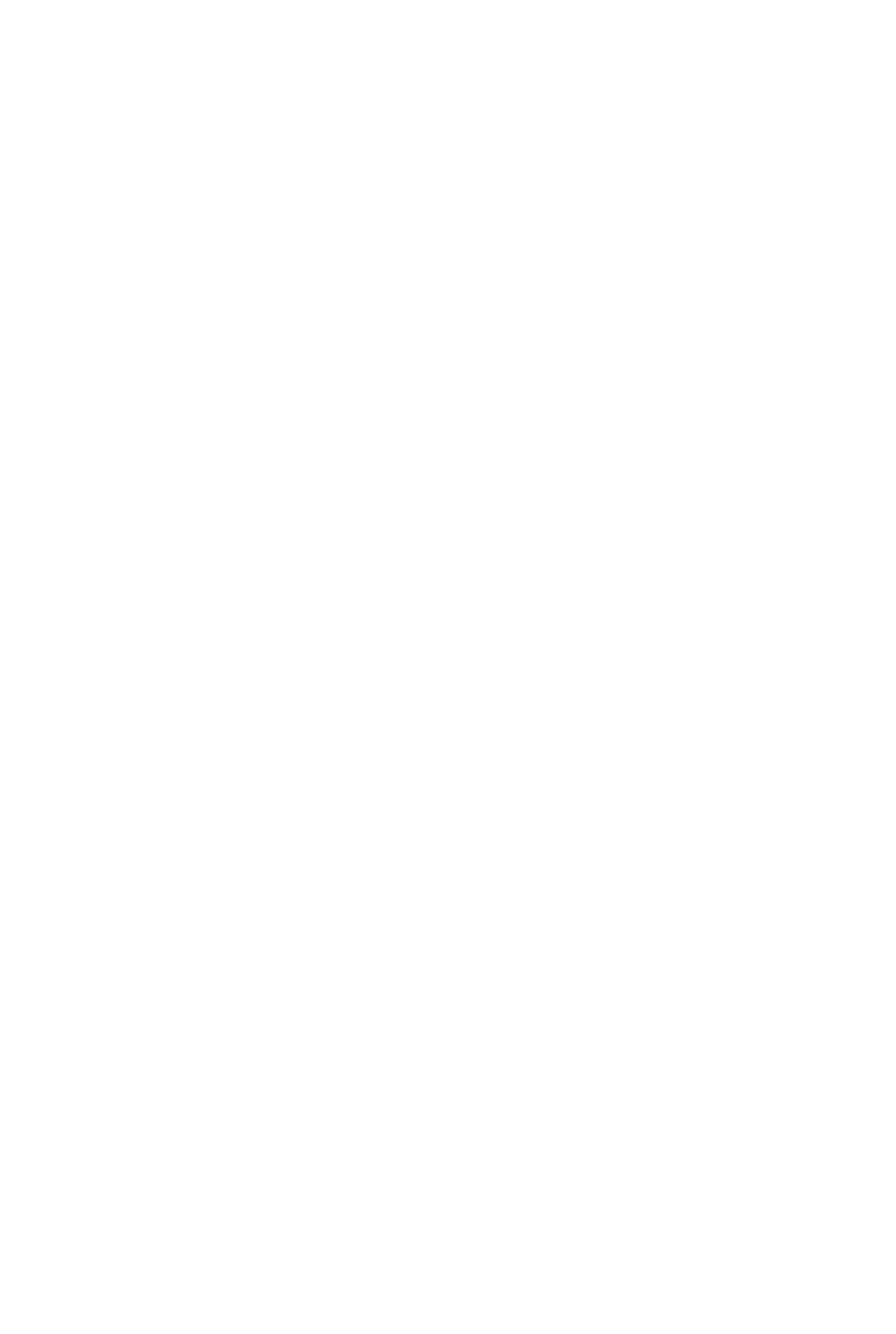
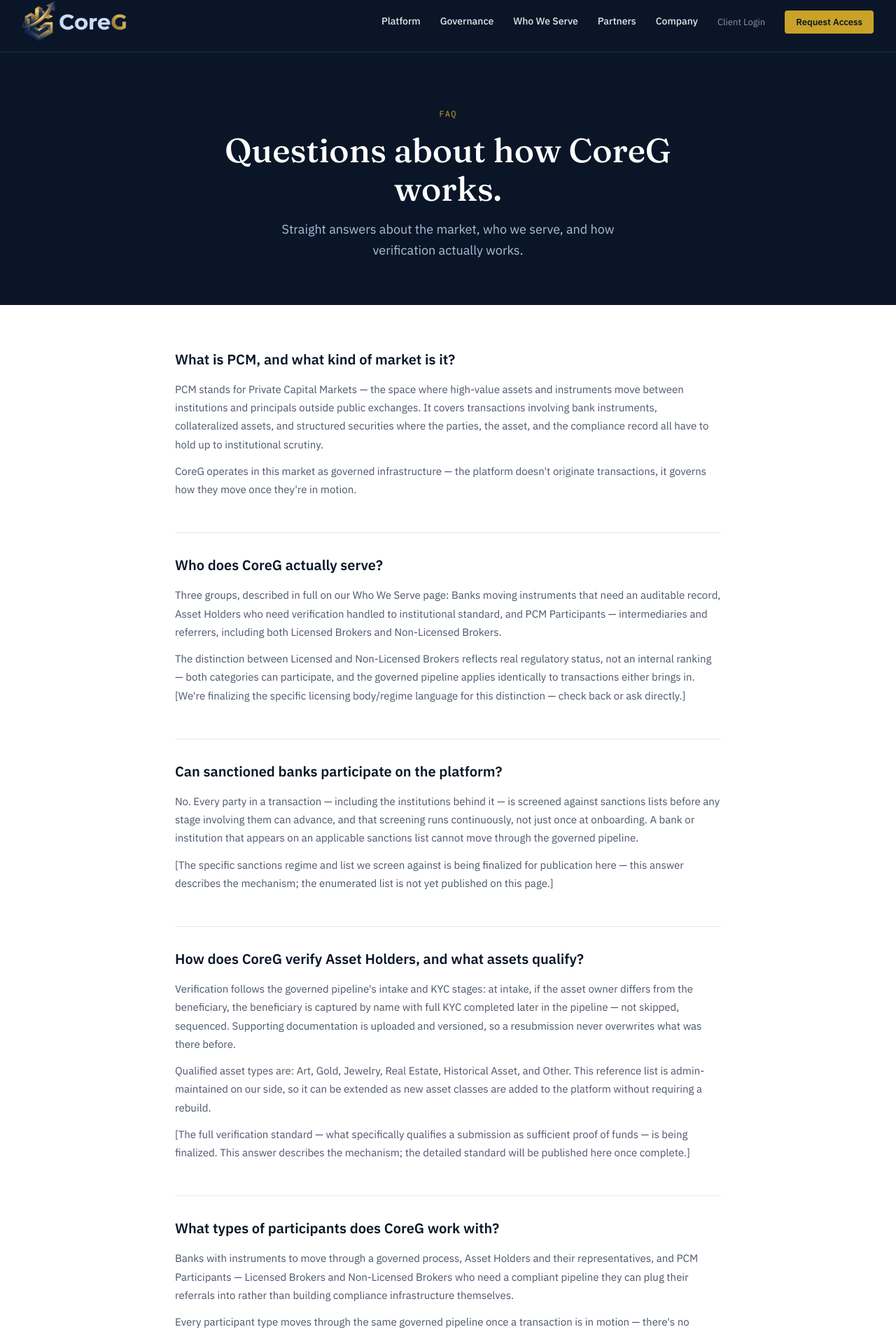
Before and after one commit to CoreGAdmin/coregenisis-site, a React (Vite) app: page /faq in a window 1280 px wide. Before the commit this address had no page. Shown: the part 14-1921 px from the top of the page at 70% size. Before the commit the page ends 800 px from the top, so only its background shows below. Built offline with nearby package versions, Linux system fonts and the light colour scheme.

Commit message:
feat: FAQ page, Licensed/Non-Licensed Broker language

```diff
--- a/src/App.jsx
+++ b/src/App.jsx
@@ -7,6 +7,7 @@
 import Company from "./pages/Company.jsx";
 import PrivacyPolicy from "./pages/PrivacyPolicy.jsx";
 import TermsOfService from "./pages/TermsOfService.jsx";
+import FAQ from "./pages/FAQ.jsx";
 
 export default function App() {
   return (
@@ -20,6 +21,7 @@
         <Route path="/company" element={<Company />} />
         <Route path="/privacy-policy" element={<PrivacyPolicy />} />
         <Route path="/terms-of-service" element={<TermsOfService />} />
+        <Route path="/faq" element={<FAQ />} />
       </Routes>
     </BrowserRouter>
   );
--- a/src/data/content.js
+++ b/src/data/content.js
@@ -23,5 +23,5 @@
   { label: "Asset Holders",
     body: "Principals and their representatives who need proof-of-funds and asset verification handled to institutional standard." },
   { label: "PCM Participants",
-    body: "Intermediaries and referrers in private capital markets who need a compliant pipeline they can plug into." },
+    body: "Intermediaries and referrers in private capital markets who need a compliant pipeline they can plug into — including Licensed Brokers and Non-Licensed Brokers (see FAQ for details)." },
 ];
--- /dev/null
+++ b/src/data/faqContent.js
@@ -0,0 +1,40 @@
+// FAQ content — every answer sourced from confirmed portal facts or
+// explicitly marked mechanism-only/pending. Nothing here is invented.
+export const FAQ_ITEMS = [
+  {
+    q: "What is PCM, and what kind of market is it?",
+    a: [
+      "PCM stands for Private Capital Markets — the space where high-value assets and instruments move between institutions and principals outside public exchanges. It covers transactions involving bank instruments, collateralized assets, and structured securities where the parties, the asset, and the compliance record all have to hold up to institutional scrutiny.",
+      "CoreG operates in this market as governed infrastructure — the platform doesn't originate transactions, it governs how they move once they're in motion.",
+    ],
+  },
+  {
+    q: "Who does CoreG actually serve?",
+    a: [
+      "Three groups, described in full on our Who We Serve page: Banks moving instruments that need an auditable record, Asset Holders who need verification handled to institutional standard, and PCM Participants — intermediaries and referrers, including both Licensed Brokers and Non-Licensed Brokers.",
+      "The distinction between Licensed and Non-Licensed Brokers reflects real regulatory status, not an internal ranking — both categories can participate, and the governed pipeline applies identically to transactions either brings in. [We're finalizing the specific licensing body/regime language for this distinction — check back or ask directly.]",
+    ],
+  },
+  {
+    q: "Can sanctioned banks participate on the platform?",
+    a: [
+      "No. Every party in a transaction — including the institutions behind it — is screened against sanctions lists before any stage involving them can advance, and that screening runs continuously, not just once at onboarding. A bank or institution that appears on an applicable sanctions list cannot move through the governed pipeline.",
+      "[The specific sanctions regime and list we screen against is being finalized for publication here — this answer describes the mechanism; the enumerated list is not yet published on this page.]",
+    ],
+  },
+  {
+    q: "How does CoreG verify Asset Holders, and what assets qualify?",
+    a: [
+      "Verification follows the governed pipeline's intake and KYC stages: at intake, if the asset owner differs from the beneficiary, the beneficiary is captured by name with full KYC completed later in the pipeline — not skipped, sequenced. Supporting documentation is uploaded and versioned, so a resubmission never overwrites what was there before.",
+      "Qualified asset types are: Art, Gold, Jewelry, Real Estate, Historical Asset, and Other. This reference list is admin-maintained on our side, so it can be extended as new asset classes are added to the platform without requiring a rebuild.",
+      "[The full verification standard — what specifically qualifies a submission as sufficient proof of funds — is being finalized. This answer describes the mechanism; the detailed standard will be published here once complete.]",
+    ],
+  },
+  {
+    q: "What types of participants does CoreG work with?",
+    a: [
+      "Banks with instruments to move through a governed process, Asset Holders and their representatives, and PCM Participants — Licensed Brokers and Non-Licensed Brokers who need a compliant pipeline they can plug their referrals into rather than building compliance infrastructure themselves.",
+      "Every participant type moves through the same governed pipeline once a transaction is in motion — there's no separate, lighter-touch path for any category.",
+    ],
+  },
+];
--- /dev/null
+++ b/src/pages/FAQ.jsx
@@ -0,0 +1,47 @@
+import PageNav from "../components/PageNav.jsx";
+import PageFooter from "../components/PageFooter.jsx";
+import { ComingSoonButton } from "../components/ComingSoonButton.jsx";
+import { FAQ_ITEMS } from "../data/faqContent.js";
+
+export default function FAQ() {
+  return (
+    <div className="font-sans text-navy bg-white">
+      <PageNav />
+
+      <section className="bg-navy px-8 pt-20 pb-16 text-center">
+        <div className="max-w-[720px] mx-auto">
+          <div className="font-mono text-xs tracking-[0.1em] text-gold uppercase mb-4">FAQ</div>
+          <h1 className="font-display text-[clamp(32px,4.5vw,48px)] font-medium leading-[1.15] text-white mb-4">
+            Questions about how CoreG works.
+          </h1>
+          <p className="text-lg text-ice/85 max-w-[560px] mx-auto leading-relaxed">
+            Straight answers about the market, who we serve, and how verification actually works.
+          </p>
+        </div>
+      </section>
+
+      <section className="bg-white px-8 py-16">
+        <div className="max-w-[780px] mx-auto space-y-12">
+          {FAQ_ITEMS.map((item, i) => (
+            <div key={i} className="border-t border-[#E2E8F0] pt-8 first:border-t-0 first:pt-0">
+              <h2 className="text-xl font-semibold text-navy mb-4">{item.q}</h2>
+              {item.a.map((p, pi) => (
+                <p key={pi} className="text-[15px] text-slate leading-[1.75] mb-3 last:mb-0">{p}</p>
+              ))}
+            </div>
+          ))}
+        </div>
+      </section>
+
+      <section className="bg-mist px-8 py-16 text-center border-t border-[#E2E8F0]">
+        <div className="max-w-[560px] mx-auto">
+          <h2 className="font-display text-2xl font-medium text-navy mb-4">Question not covered here?</h2>
+          <p className="text-[15px] text-slate mb-8">Ask us directly — we'll give you a straight answer.</p>
+          <ComingSoonButton className="inline-block bg-navy text-white text-[15px] font-semibold px-8 py-3.5 rounded cursor-pointer">Request Access</ComingSoonButton>
+        </div>
+      </section>
+
+      <PageFooter />
+    </div>
+  );
+}
--- a/src/pages/WhoWeServe.jsx
+++ b/src/pages/WhoWeServe.jsx
@@ -1,6 +1,7 @@
 import PageNav from "../components/PageNav.jsx";
 import PageFooter from "../components/PageFooter.jsx";
 import { ComingSoonButton } from "../components/ComingSoonButton.jsx";
+import { Link } from "react-router-dom";
 import { SERVES } from "../data/content.js";
 
 export default function WhoWeServe() {
@@ -29,6 +30,11 @@
           ))}
         </div>
       </section>
+      <section className="bg-white px-8 pb-16 text-center">
+        <p className="text-[14px] text-slate">
+          Licensed and Non-Licensed Broker distinctions — <Link to="/faq" className="text-navy underline font-medium">see FAQ for details</Link>.
+        </p>
+      </section>
       <section className="bg-mist px-8 py-16 text-center border-t border-[#E2E8F0]">
         <div className="max-w-[600px] mx-auto">
           <h2 className="font-display text-2xl font-medium text-navy mb-4">Not sure which applies to us?</h2>
```
